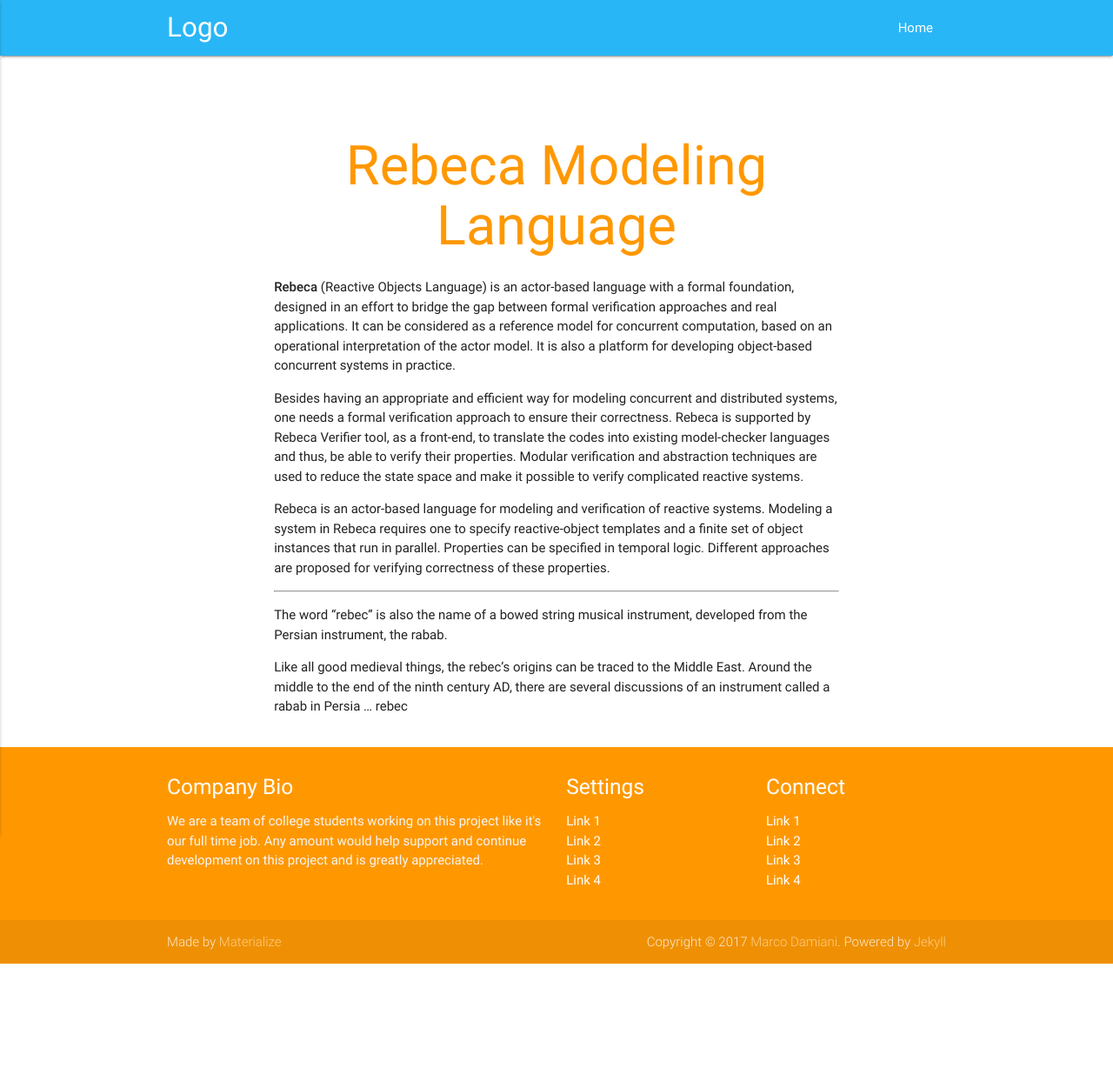
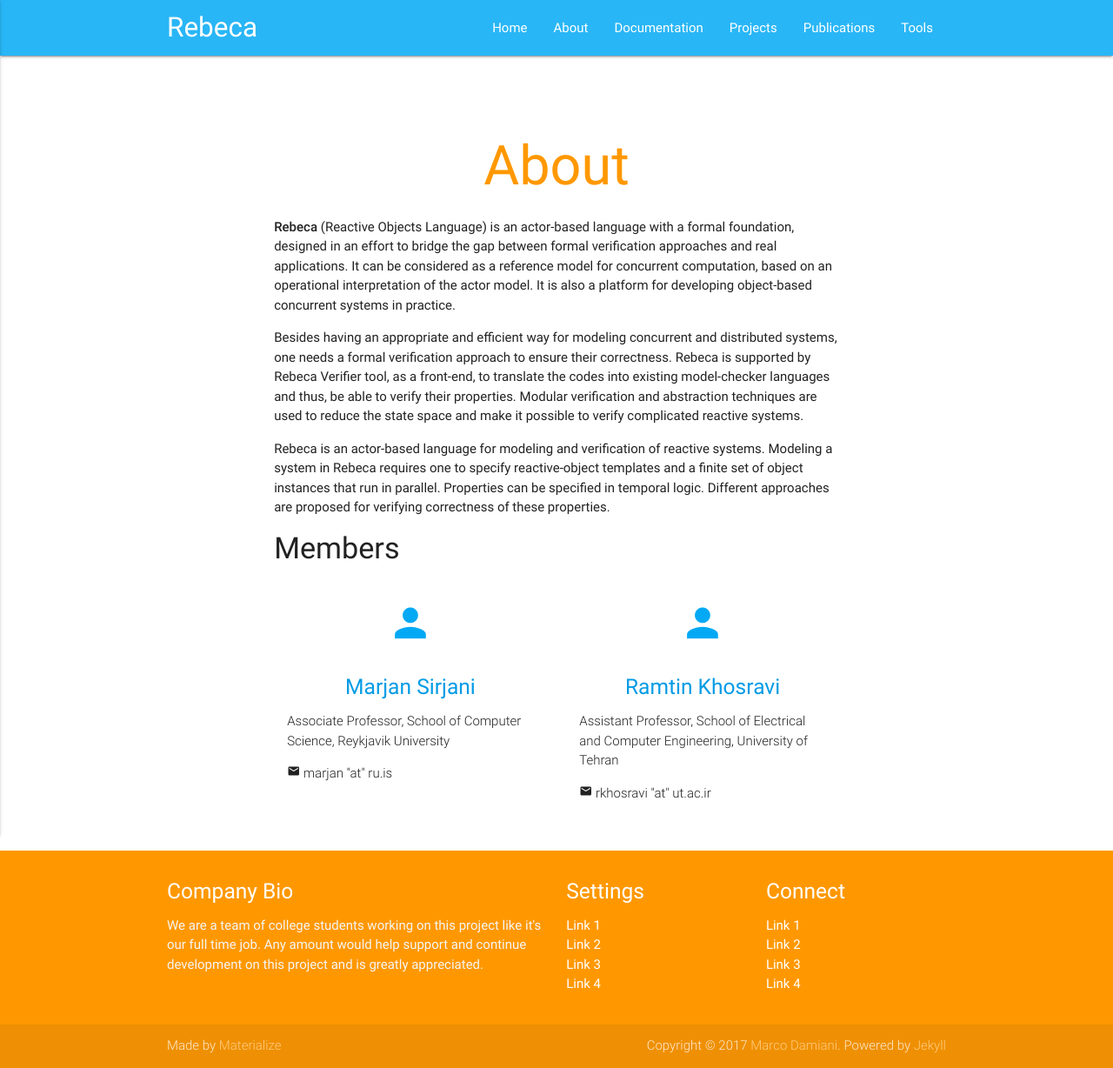
Before and after one commit to rebeca-lang/rebeca-lang.github.io, a Jekyll site: the page built from about.md, in a window 1280 px wide. Shown: the whole page at 87% size. Built offline with Jekyll 4.4.1, drawn with Linux system fonts in a browser that asks for light colours; before the commit the page ends 1108 px from its top, so only the background shows below that.

Commit message:
Add more pages (projects, publications, tools)

```diff
--- a/_includes/header.html
+++ b/_includes/header.html
@@ -1,5 +1,5 @@
 <nav class="light-blue lighten-1" role="navigation">
-    <div class="nav-wrapper container"><a id="logo-container" class="brand-logo" href="{{ "/" | relative_url }}">Logo</a>
+    <div class="nav-wrapper container"><a id="logo-container" class="brand-logo" href="{{ "/" | relative_url }}">Rebeca</a>
     {% assign default_paths = site.pages | map: "path" %}
     {% assign page_paths = site.header_pages | default: default_paths %}
 
--- a/_layouts/home.html
+++ b/_layouts/home.html
@@ -7,7 +7,7 @@ layout: default
       <br><br>
       <h1 class="header center orange-text">{{ site.title }}</h1>
       <div class="row center">
-				<h3 class="header col s12 light">an actor-based language with formal foundation</h3>
+				<h3 class="header col s12 light">Actor-based Language with Formal Foundation</h3>
       </div>
       <div class="row">
 				{{ content}}
--- a/_layouts/page.html
+++ b/_layouts/page.html
@@ -5,7 +5,7 @@ layout: default
   <div class="section no-pad-bot" id="index-banner">
     <div class="container">
       <br><br>
-      <h1 class="header center orange-text">{{ site.title }}</h1>
+      <h1 class="header center orange-text">{{ page.title | site.title }}</h1>
       <div class="row">
 				{{ content }}
       </div>
--- a/about.md
+++ b/about.md
@@ -1,5 +1,6 @@
 ---
 layout: page
+title: About
 
 ---
 
@@ -22,11 +23,35 @@ and a finite set of object instances that run in parallel.
 Properties can be specified in temporal logic.
 Different approaches are proposed for verifying correctness of these properties.
 
----
+#### Members
+<div class="row">
+	<div class="col s12 m6">
+		<div class="icon-block">
+			<h2 class="center light-blue-text"><i class="material-icons">person</i></h2>
+			<a href="http://www.ru.is/faculty/marjan/"><h5 class="center">Marjan Sirjani</h5></a>
+			<p class="light">
+				Associate Professor,
+				School of Computer Science,
+				Reykjavik University
+			</p>
+			<p class="light">
+				<i class="material-icons">email</i> marjan "at" ru.is
+			</p>
+		</div>
+	</div>
 
-The word "rebec" is also the name of a bowed string musical instrument,
-developed from the Persian instrument, the rabab.
-
-Like all good medieval things, the rebec's origins can be traced to the Middle East.
-Around the middle to the end of the ninth century AD, there are several discussions of
-an instrument called a rabab in Persia ... rebec
+	<div class="col s12 m6">
+		<div class="icon-block">
+			<h2 class="center light-blue-text"><i class="material-icons">person</i></h2>
+			<a href="http://ece.ut.ac.ir/facultymembers/rkhosravi/"><h5 class="center">Ramtin Khosravi</h5></a>
+			<p class="light">
+				Assistant Professor,
+				School of Electrical and Computer Engineering,
+				University of Tehran
+			</p>
+			<p class="light">
+				<i class="material-icons">email</i> rkhosravi "at" ut.ac.ir
+			</p>
+		</div>
+	</div>
+</div>
--- /dev/null
+++ b/docs.md
@@ -0,0 +1,5 @@
+---
+layout: page
+title: Documentation
+
+---
--- /dev/null
+++ b/publications.md
@@ -0,0 +1,5 @@
+---
+layout: page
+title: Publications
+
+---
--- /dev/null
+++ b/tools.md
@@ -0,0 +1,5 @@
+---
+layout: page
+title: Tools
+
+---
```
Also changed, not shown: projects.md (added, +34 -0 lines), assets/images/SEADA-Logo.png (added), assets/images/wRebeca-Logo.png (added).
